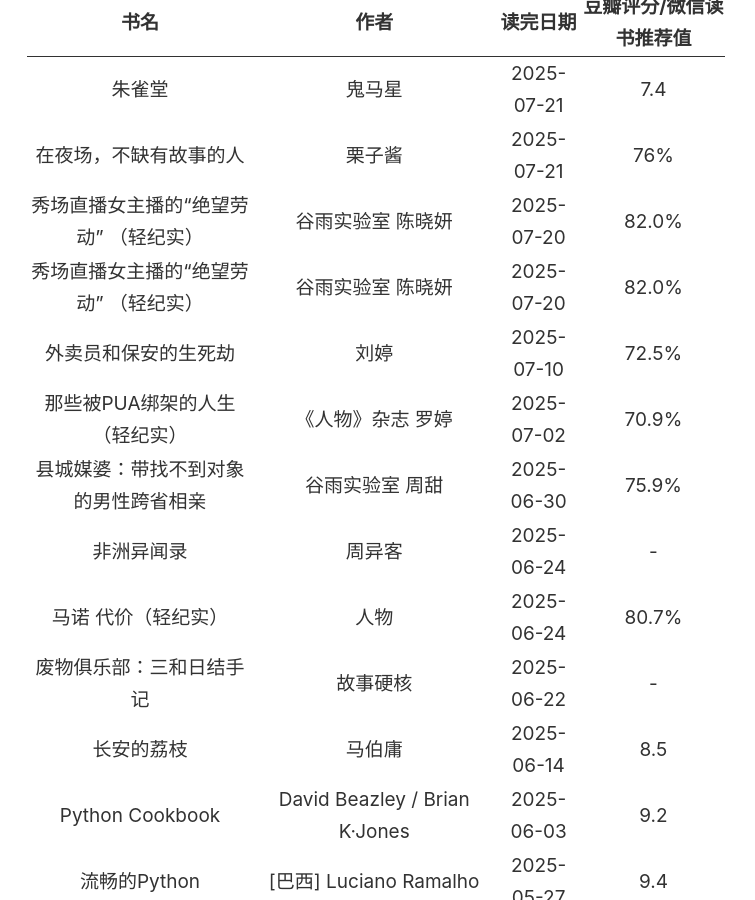
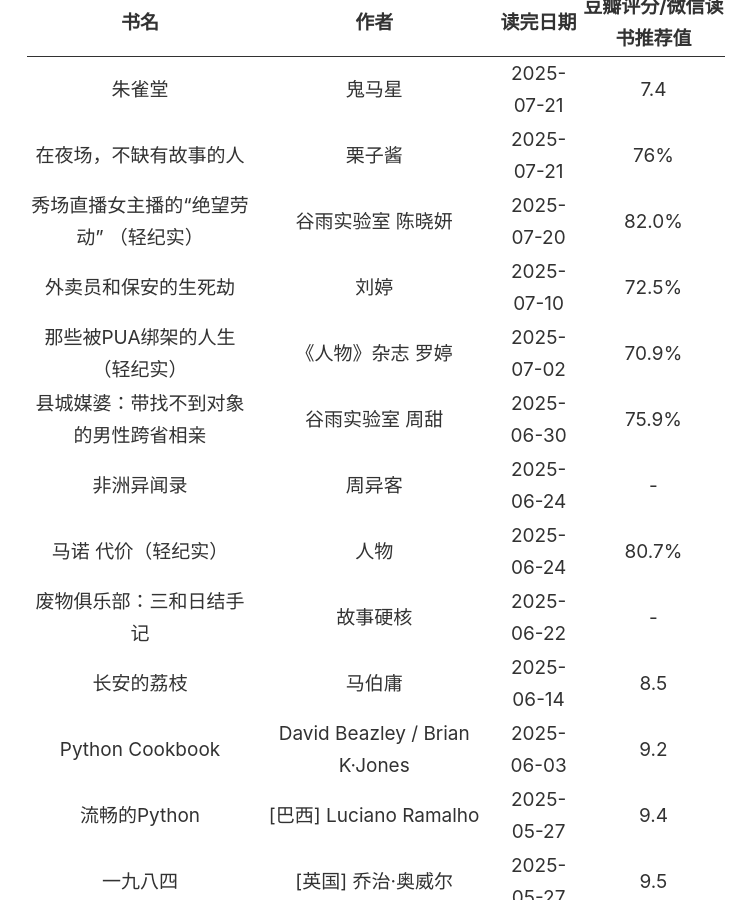
Before and after one commit to SWHL/SWHL.github.io, a Jekyll site: the page built from _pages/books.md, in a window 1280 px wide and 900 px high, scrolled down 344 px. Shown: the whole window, without its empty margins (264-1019 px from the left). Built offline with Jekyll 4.4.1, drawn with Linux system fonts in a browser that asks for light colours.

Commit message:
Update books.md

```diff
--- a/_pages/books.md
+++ b/_pages/books.md
@@ -27,12 +27,6 @@ image: "./images/pages/books.jpg"
     　　　　　<td>栗子酱</td>
     　　　　　<td>2025-07-21</td>
     　　　　　<td>76%</td>
-    　　</tr>
-　      <tr>
-    　　　　　<td><a href="https://weread.qq.com/web/reader/22932040813ab99b8g010ff4#outline?noScroll=1" target="_blank">秀场直播女主播的“绝望劳动” （轻纪实）</a></td>
-    　　　　　<td>谷雨实验室 陈晓妍</td>
-    　　　　　<td>2025-07-20</td>
-    　　　　　<td>82.0%</td>
     　　</tr>
 　      <tr>
     　　　　　<td><a href="https://weread.qq.com/web/reader/22932040813ab99b8g010ff4#outline?noScroll=1" target="_blank">秀场直播女主播的“绝望劳动” （轻纪实）</a></td>
```
